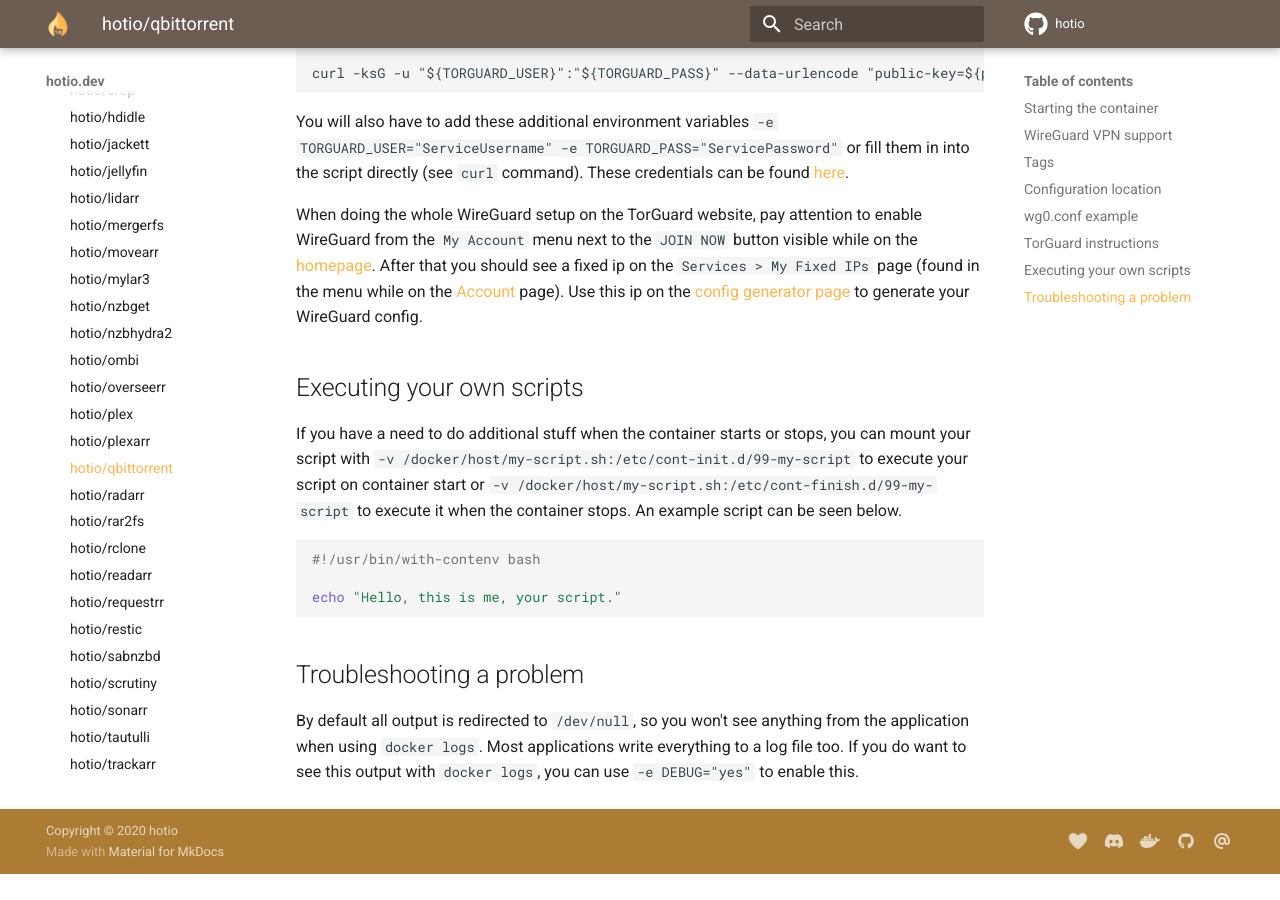
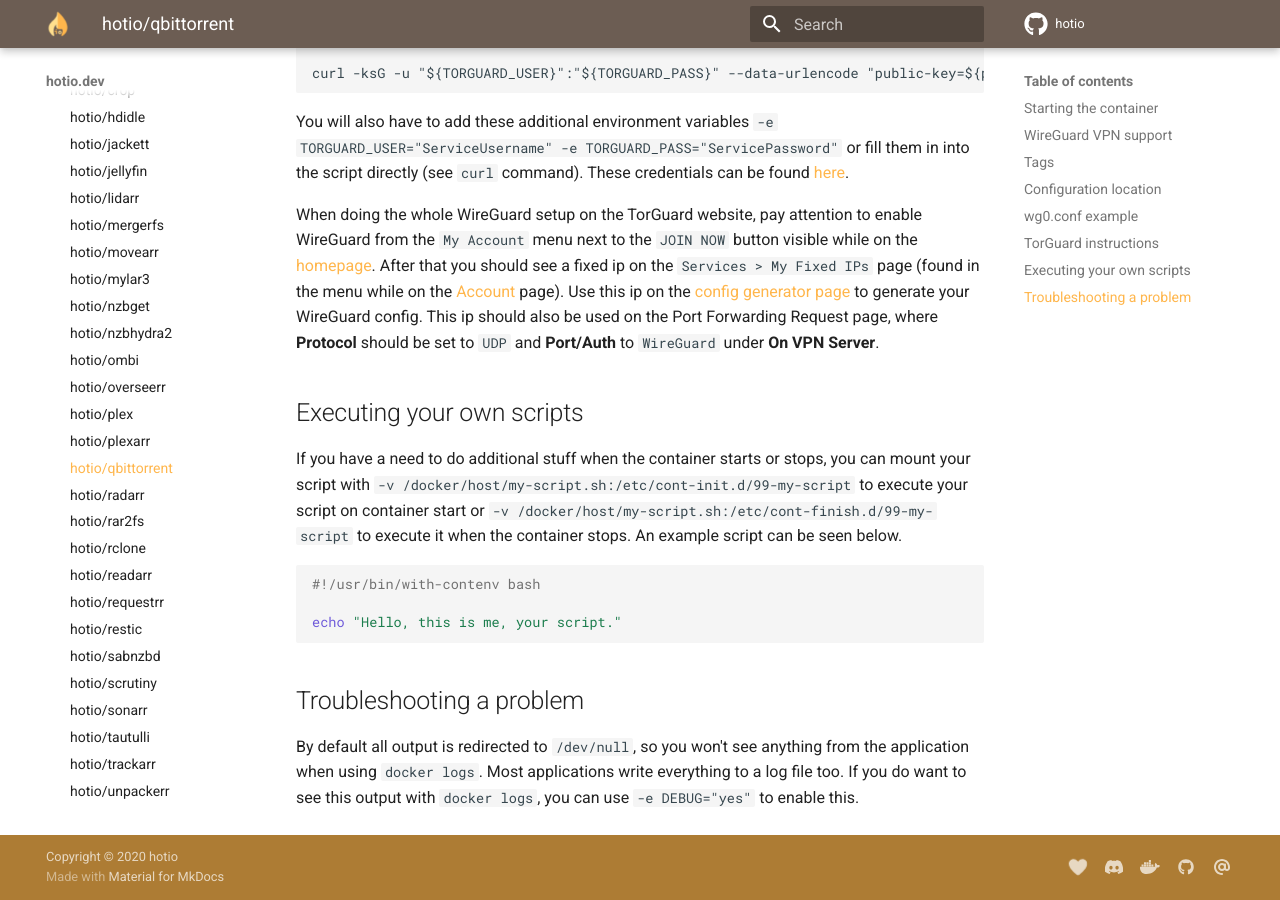
Before and after one commit to hotio/website, an MkDocs documentation site: the page built from docs/containers/qbittorrent.md, in a window 1280 px wide and 900 px high, scrolled down 3051 px. Built offline with MkDocs 1.6.1 and Material for MkDocs 9.7.7, drawn with Linux system fonts in a browser that asks for light colours; before the commit the page ends 3925 px from its top, so only the background shows below that.

Commit message:
add port forwarding instructions

```diff
--- a/docs/containers/qbittorrent.md
+++ b/docs/containers/qbittorrent.md
@@ -125,7 +125,7 @@
 
 You will also have to add these additional environment variables `-e TORGUARD_USER="ServiceUsername" -e TORGUARD_PASS="ServicePassword"` or fill them in into the script directly (see `curl` command). These credentials can be found [here](https://torguard.net/clientarea.php?action=changepw).
 
-When doing the whole WireGuard setup on the TorGuard website, pay attention to enable WireGuard from the `My Account` menu next to the `JOIN NOW` button visible while on the [homepage](https://torguard.net). After that you should see a fixed ip on the `Services > My Fixed IPs` page (found in the menu while on the [Account](https://torguard.net/clientarea.php) page). Use this ip on the [config generator page](https://torguard.net/tgconf.php?action=vpn-openvpnconfig) to generate your WireGuard config.
+When doing the whole WireGuard setup on the TorGuard website, pay attention to enable WireGuard from the `My Account` menu next to the `JOIN NOW` button visible while on the [homepage](https://torguard.net). After that you should see a fixed ip on the `Services > My Fixed IPs` page (found in the menu while on the [Account](https://torguard.net/clientarea.php) page). Use this ip on the [config generator page](https://torguard.net/tgconf.php?action=vpn-openvpnconfig) to generate your WireGuard config. This ip should also be used on the Port Forwarding Request page, where **Protocol** should be set to `UDP` and **Port/Auth** to `WireGuard` under **On VPN Server**.
 
 ## Executing your own scripts
 
```
